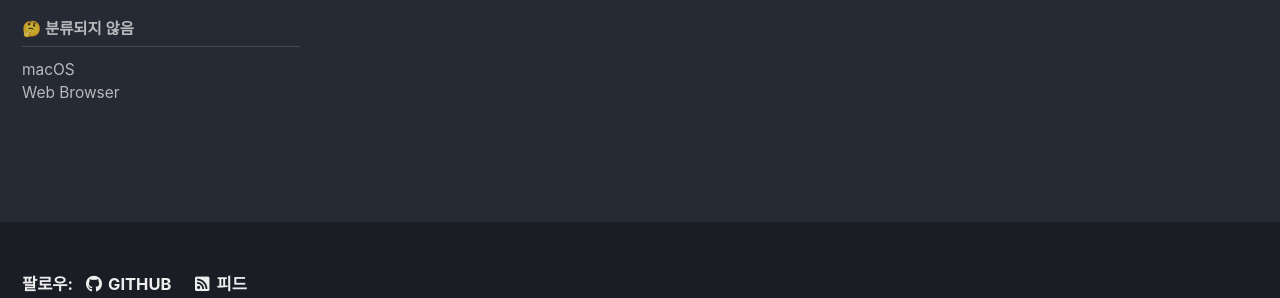
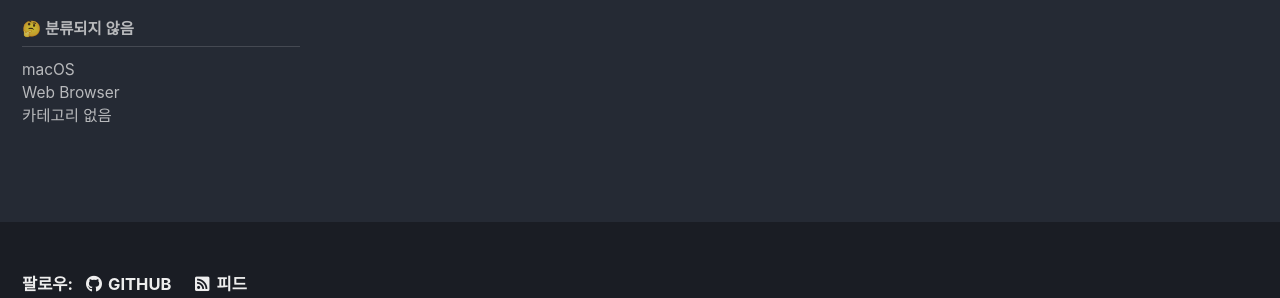
Before and after one commit to Hepheir/archived-hepheir.github.io, a Jekyll site: the page built from index.html, in a window 1280 px wide. Shown: the part 523-821 px from the top of the page. Built offline with Jekyll 4.4.1, drawn with Linux system fonts in a browser that asks for light colours; cached includes are drawn as plain includes; some web fonts are replaced; the list of posts is cut into pages by our own code.

Commit message:
config: Add '카테고리 없음' (Uncategorized) to sidebar

```diff
--- a/_data/navigation.yml
+++ b/_data/navigation.yml
@@ -26,3 +26,5 @@ categories:
         url: /categories/#macos
       - title: "Web Browser"
         url: /categories/#web-browser
+      - title: "카테고리 없음"
+        url: /categories/#uncategorized
```
